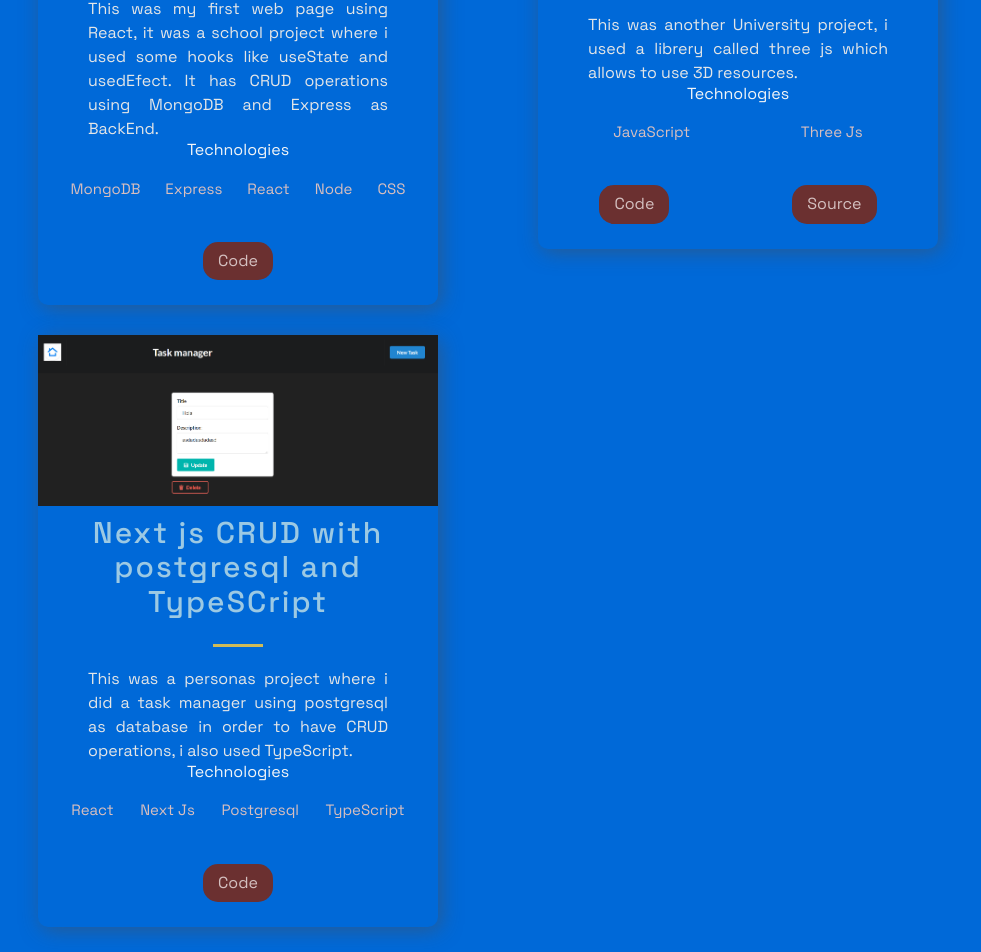
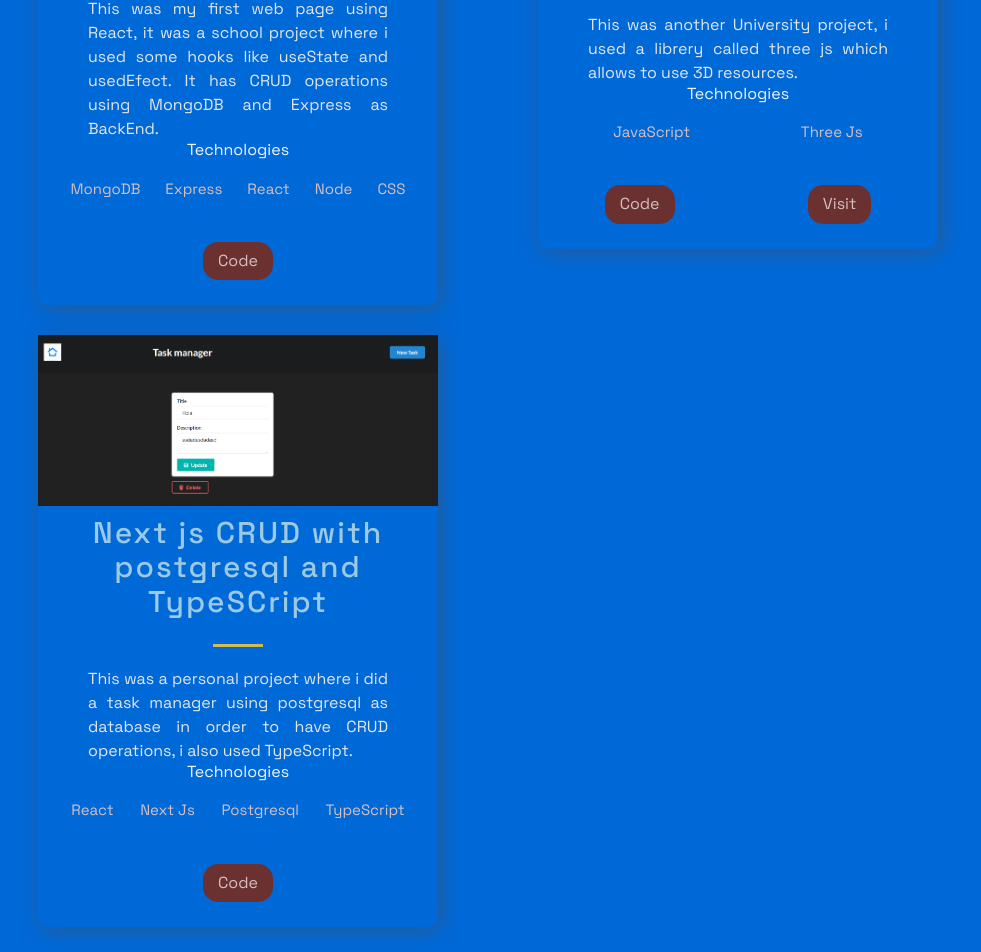
Before and after one commit to ZabdielV/Portfolio_2022_Next_js, a Next.js app: page / in a window 1280 px wide. Shown: the part 1163-2115 px from the top of the page, without its empty margins (152-1133 px from the left). Built offline with nearby package versions, Linux system fonts and the light colour scheme.

Commit message:
cambio en div

```diff
--- a/src/components/Projects/Projects.js
+++ b/src/components/Projects/Projects.js
@@ -28,7 +28,7 @@ const Projects = () => (
             </div>
             <UtilityList>
               <ExternalLinks href={p.visit}>Code</ExternalLinks>
-              {i==1 ? <ExternalLinks href={p.source}>Source</ExternalLinks>:''}
+              {i==1 ? <ExternalLinks href={p.source}>Visit</ExternalLinks>:''}
               {/* <ExternalLinks href={p.source}>Source</ExternalLinks> */}
             </UtilityList>
           </BlogCard>
--- a/src/constants/constants.js
+++ b/src/constants/constants.js
@@ -19,7 +19,7 @@ export const projects = [
   },
   {
     title: 'Next js CRUD with postgresql and TypeSCript',
-    description: "This was a personas project where i did a task manager using postgresql as database in order to have CRUD operations, i also used TypeScript.",
+    description: "This was a personal project where i did a task manager using postgresql as database in order to have CRUD operations, i also used TypeScript.",
       image: '/images/3.png',
       tags: ['React', 'Next Js','Postgresql','TypeScript'],
     source: 'https://google.com',
```
